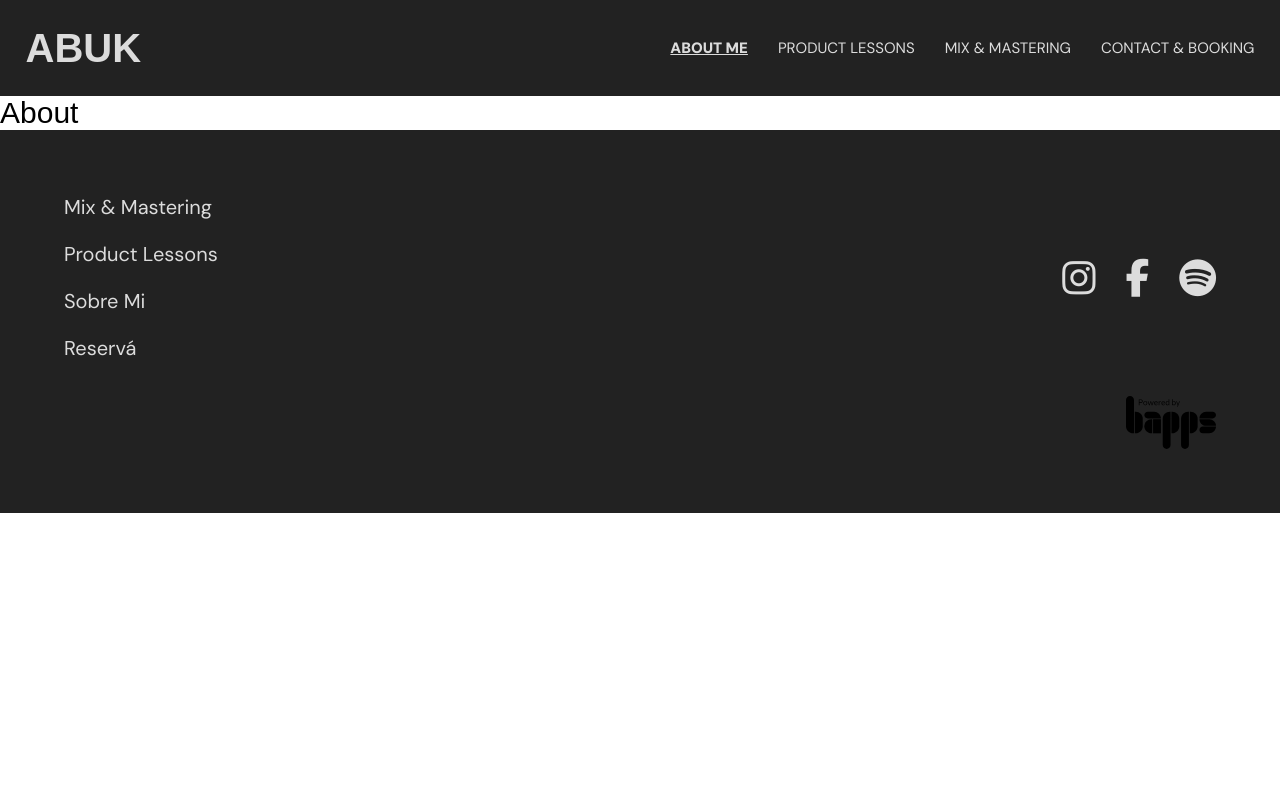
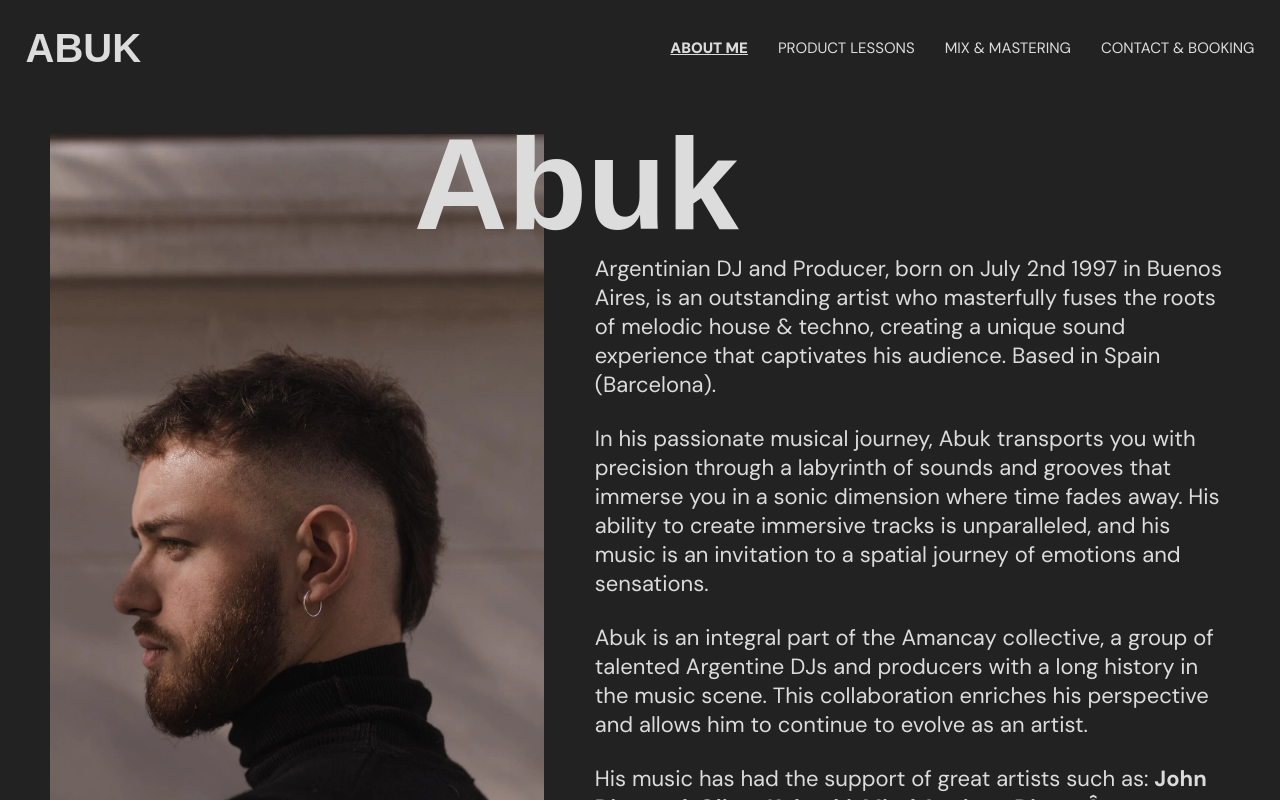
Before and after one commit to agusnarvaez/abuk-landing-page, a React (Vite) app: page /about in a window 1280 px wide. Built offline with nearby package versions, Linux system fonts and the light colour scheme; a web font is replaced by a local one.

Commit message:
Maqueto y estilo página about

```diff
--- a/src/pages/About/About.tsx
+++ b/src/pages/About/About.tsx
@@ -1,9 +1,32 @@
-
-
+import './about.css'
+import image from 'src/assets/backgrounds/about.webp'
 export default function About() {
   return (
-    <>
-      <h1>About</h1>
-    </>
+    <main className="page-container about-page flex-box">
+      <section className='banner'>
+        <img src={image} alt='Imagen Abuk'/>
+        <h2>Abuk</h2>
+      </section>
+      <section className='info flex-box'>
+        <p>
+          Argentinian DJ and Producer, born on July 2nd 1997 in Buenos Aires, is an outstanding artist who masterfully fuses the roots of melodic house & techno, creating a unique sound experience that captivates his audience. Based in Spain (Barcelona).
+        </p>
+        <p>
+          In his passionate musical journey, Abuk transports you with precision through a labyrinth of sounds and grooves that immerse you in a sonic dimension where time fades away. His ability to create immersive tracks is unparalleled, and his music is an invitation to a spatial journey of emotions and sensations.
+        </p>
+        <p>
+          Abuk is an integral part of the Amancay collective, a group of talented Argentine DJs and producers with a long history in the music scene. This collaboration enriches his perspective and allows him to continue to evolve as an artist.
+        </p>
+        <p>
+          His music has had the support of great artists such as: <span className='bold'>John Digweed, Oliver Koletzki, Mind Against, Dixon, Âme, Solomun, Adriatique, Trikk, Laurent Garnier, Echonomist,</span> among others.
+        </p>
+        <p>
+          Venues: <span className='bold'>Bahrein Club</span> (Argentina), <span className='bold'>La Biblioteca</span> (Argentina), <span className='bold'>Crobar Club</span> (Argentina), <span className='bold'>Imposible Club</span> (España), <span className='bold'>Gurú Dance Club</span> (España), <span className='bold'>About Blank</span> (Berlín), <span className='bold'>Dinsmoor Club</span> (México), <span className='bold'>Bar Américas</span> (México)
+        </p>
+        <p>
+          Most of his music can be found on labels such as <span className='bold'>Stil Vor Talent, Radikon, Dessert, Amancay, Metrica, Rummel,</span> among others.
+        </p>
+      </section>
+    </main>
   )
 }
--- a/src/pages/About/about.css
+++ b/src/pages/About/about.css
@@ -0,0 +1,81 @@
+.about-page{
+    background-color: var(--black-abuk);
+    padding: 5% 2.5rem;
+    width: 100%;
+    gap: 2.5rem;
+    color: var(--grey-abuk);
+}
+
+.about-page .banner{
+    height: clamp(40vh,461px,60vh);
+    position: relative;
+    align-items: flex-end;
+}
+
+.about-page .banner img{
+    height: 100%;
+    width: clamp(225px, 325px,85%);
+    object-fit: cover;
+    position: absolute;
+    right: 0;
+    top: 0;
+}
+.about-page .banner h2{
+    width: 100%;
+    text-align: start;
+    font-size: 10rem;
+    font-weight: 900;
+    z-index: 100;
+}
+
+.about-page .info{
+    gap: 2.5rem;
+}
+.about-page .info p{
+    font-size: 1.5rem;
+    font-weight: 400;
+}
+
+@media (min-width: 790px){
+
+    .about-page{
+        flex-direction: row;
+        align-items: stretch;
+        padding: 3% 5rem;
+    }
+    .about-page .banner {
+        width: 45%;
+        height: auto;
+    }
+    .about-page .banner h2{
+        font-size: 11rem;
+        line-height: 7rem;
+        position: absolute;
+        top: 0%;
+        right: -70%;
+    }
+    .about-page .banner img{
+        left: 0;
+        width: clamp(300px, 616px, 95%);
+    }
+    .about-page .info{
+        width: 55%;
+        padding-top: 10rem;
+    }
+    .about-page .info p{
+        font-size: 1.7rem;
+    }
+}
+
+@media (min-width: 1125px){
+    .about-page .banner h2{
+        font-size: 13rem;
+        line-height: 10rem;
+    }
+    .about-page .info{
+        padding-top: 12rem;
+    }
+    .about-page .info p{
+        font-size: 2.2rem;
+    }
+}
```
Also changed, not shown: src/assets/backgrounds/about.webp (added), 1 other file (tests, documents, lock files or other folders).
